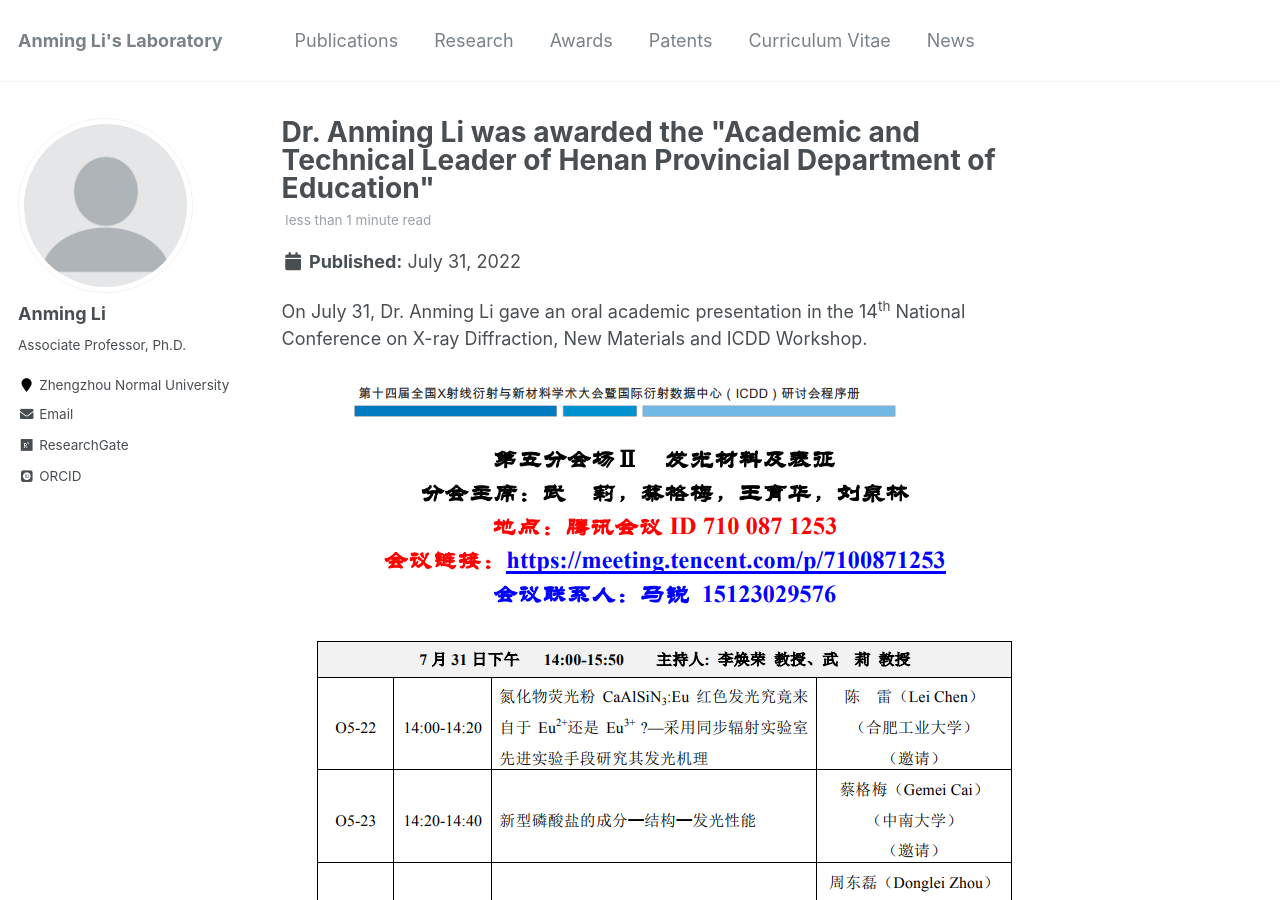
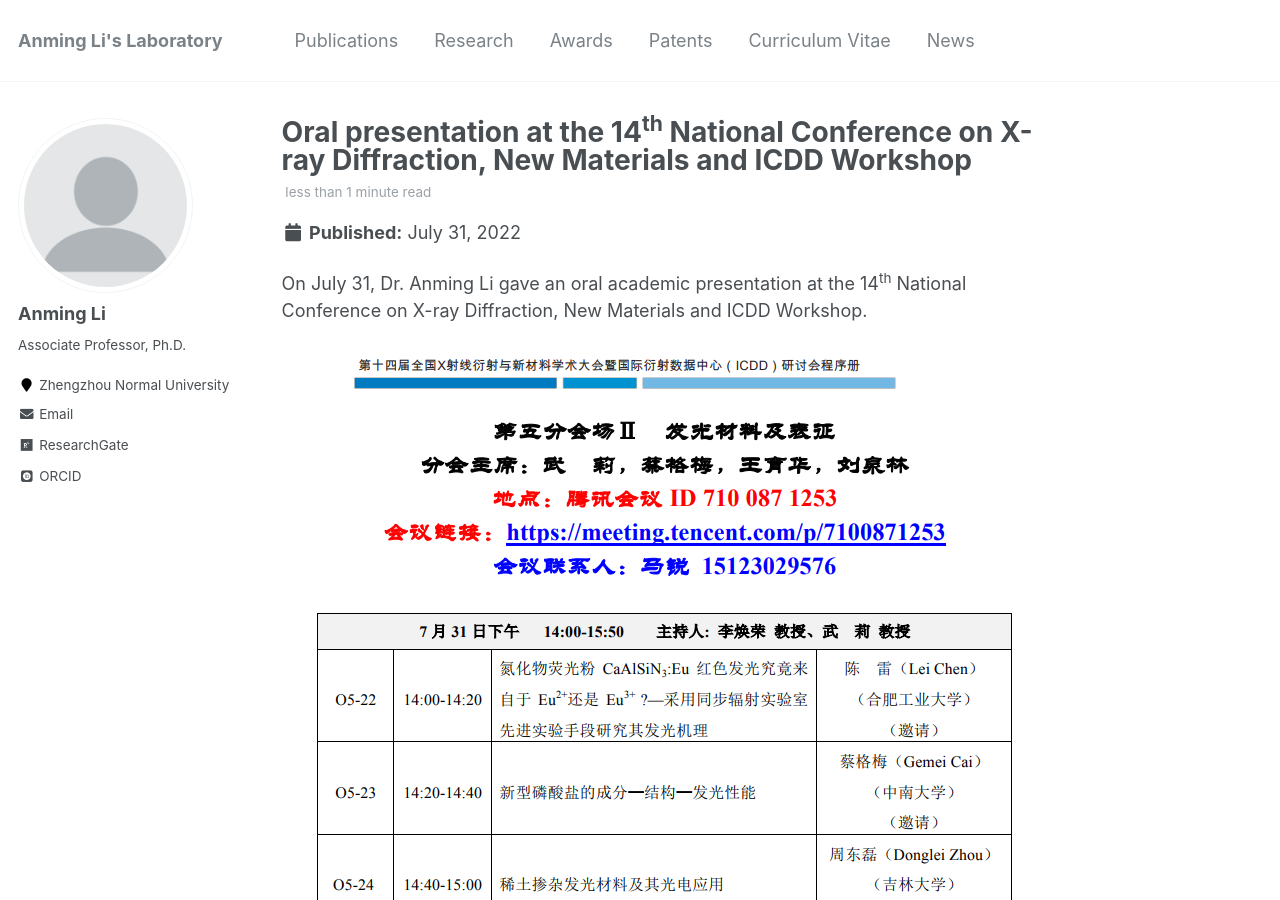
Before and after one commit to ucnclab/ucnclab.github.io, a Jekyll site: the page built from _posts/2022-07-31-blog-post-6.md, in a window 1280 px wide and 900 px high. Built offline with Jekyll 4.4.1, drawn with Linux system fonts in a browser that asks for light colours; some web fonts are replaced; comment, search, counter and statistics services are not loaded.

Commit message:
Update 2022-07-31-blog-post-6.md

```diff
--- a/_posts/2022-07-31-blog-post-6.md
+++ b/_posts/2022-07-31-blog-post-6.md
@@ -1,12 +1,12 @@
 ---
-title: 'Dr. Anming Li was awarded the &#34;Academic and Technical Leader of Henan Provincial Department of Education&#34;'
+title: 'Oral presentation at the 14<sup>th</sup> National Conference on X-ray Diffraction, New Materials and ICDD Workshop'
 date: 2022-07-31
 permalink: /posts/2022/07/blog-post-6/
 tags:
   - Laboratory News
 ---
 
-On July 31, Dr. Anming Li gave an oral academic presentation in the 14<sup>th</sup> National Conference on X-ray Diffraction, New Materials and ICDD Workshop.
+On July 31, Dr. Anming Li gave an oral academic presentation at the 14<sup>th</sup> National Conference on X-ray Diffraction, New Materials and ICDD Workshop.
 
 ![Oral Presentation](/images/xray-oral.png)
 
```
